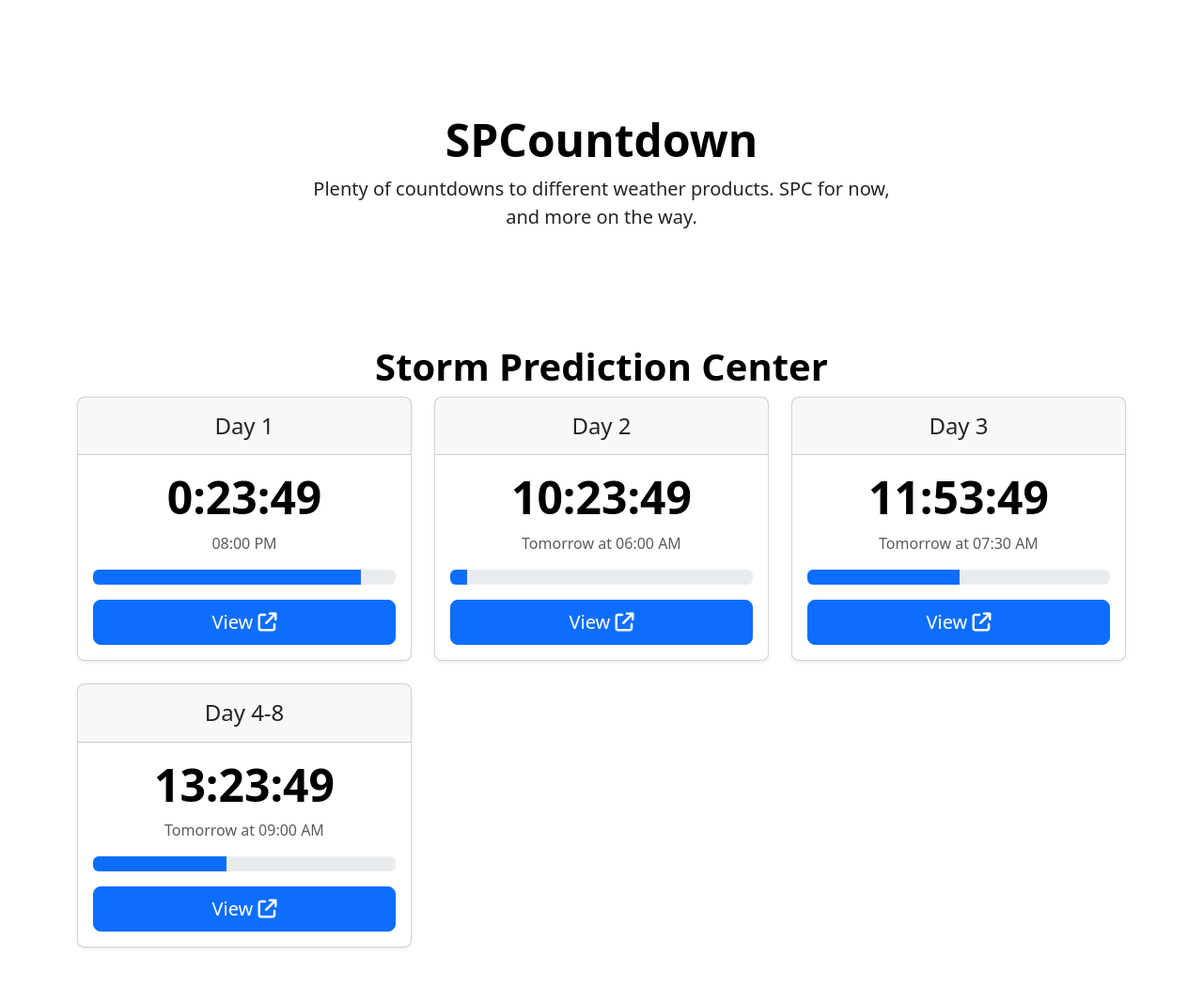
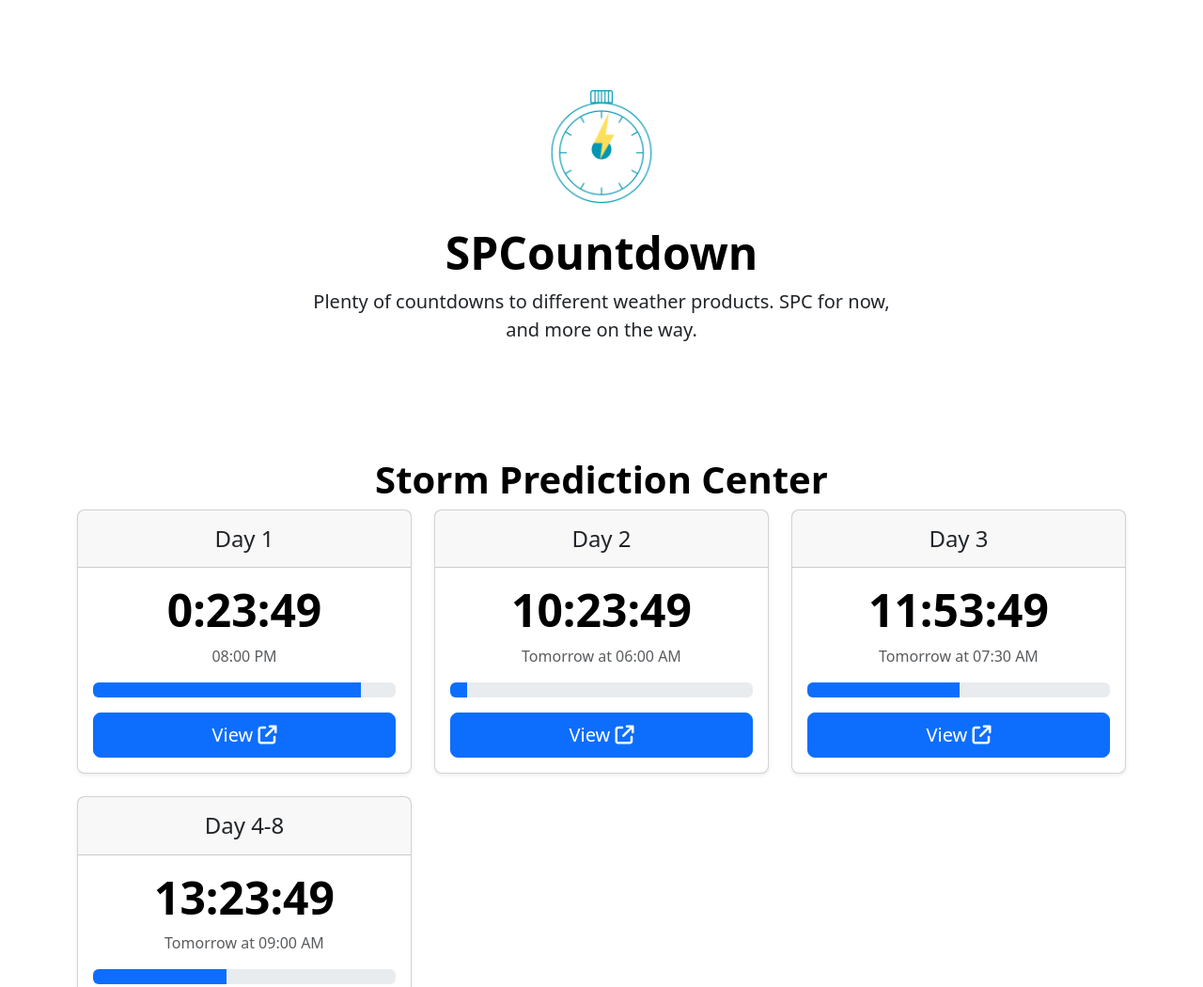
Before and after one commit to IceBotYT/SPCountdown, a plain HTML site: page index.html in a window 1280 px wide. Shown: the top 1050 px of the page at 94% size. Drawn offline with nearby package versions, Linux system fonts and the light colour scheme; the site is published under a folder, as on GitHub Pages, so addresses that start at the root find nothing.

Commit message:
Add favicon

```diff
--- a/index.html
+++ b/index.html
@@ -42,12 +42,13 @@
       name="twitter:image"
       content="https://icebotyt.github.io/SPCountdown/images/og_image.png"
     />
+    <link rel="icon" href="images/logo.png" />
   </head>
   <body>
     <div class="px-4 py-5 my-5 text-center">
       <img
         class="d-block mx-auto mb-4"
-        src="/images/logo.png"
+        src="images/logo.png"
         alt=""
         width="120"
       />
```
Also changed, not shown: images/favicon.ico (added).
